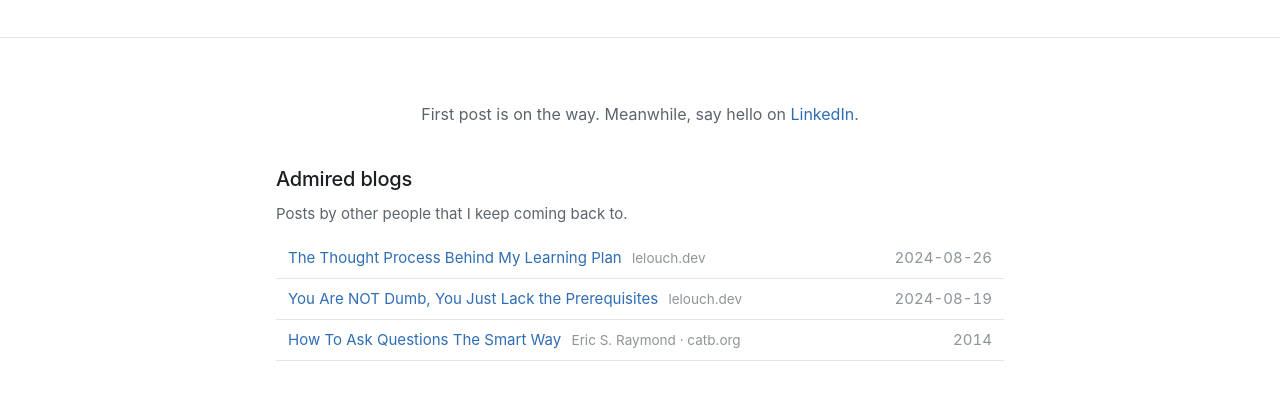
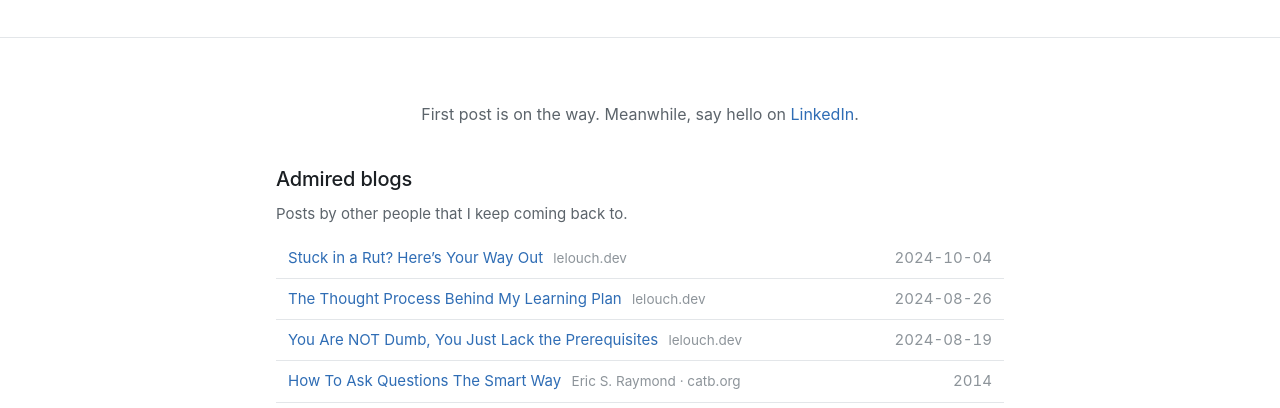
Before and after one commit to madhav-wakhare/madhav-wakhare.github.io, a plain HTML site: page writing.html in a window 1280 px wide. Shown: the part 399-807 px from the top of the page. Drawn offline with Linux system fonts and the light colour scheme; a web font is replaced by a local one.

Commit message:
Add escaping-rut post to Admired blogs

```diff
--- a/writing.html
+++ b/writing.html
@@ -38,6 +38,7 @@
       <h2>Admired blogs</h2>
       <p class="admired-sub">Posts by other people that I keep coming back to.</p>
       <ul class="posts">
+        <li><span><a href="https://lelouch.dev/blog/escaping-rut/">Stuck in a Rut? Here&rsquo;s Your Way Out</a> <span class="src">lelouch.dev</span></span><time datetime="2024-10-04">2024-10-04</time></li>
         <li><span><a href="https://lelouch.dev/blog/building-a-roadmap/">The Thought Process Behind My Learning Plan</a> <span class="src">lelouch.dev</span></span><time datetime="2024-08-26">2024-08-26</time></li>
         <li><span><a href="https://lelouch.dev/blog/you-are-probably-not-dumb/">You Are NOT Dumb, You Just Lack the Prerequisites</a> <span class="src">lelouch.dev</span></span><time datetime="2024-08-19">2024-08-19</time></li>
         <li><span><a href="http://www.catb.org/~esr/faqs/smart-questions.html">How To Ask Questions The Smart Way</a> <span class="src">Eric S. Raymond &middot; catb.org</span></span><time datetime="2014">2014</time></li>
```
